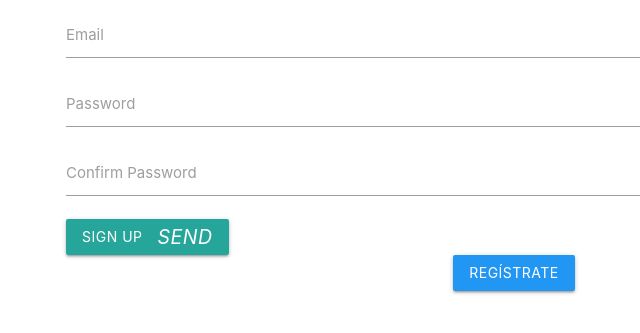
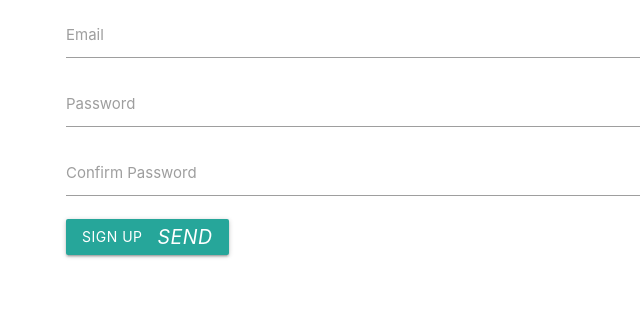
Before and after one commit to Sergiopm44/prueba-despliegue, a plain HTML site: page signup.html in a window 1280 px wide. Shown: the part 173-506 px from the top of the page, without its empty margins (126-766 px from the left). Drawn offline with nearby package versions, Linux system fonts and the light colour scheme.

Commit message:
Cambios 1

```diff
--- a/signup.html
+++ b/signup.html
@@ -30,9 +30,7 @@
             <button class="btn waves-effect waves-light" type="submit" name="action">Sign Up
                 <i class="material-icons right">send</i>
             </button>
-            <div class="container center-align">
-                <a href="signup.html" class="btn waves-effect waves-light blue">Regístrate</a>
-              </div>
+
         </form>
     </div>
 
```
Also changed, not shown: index.html (+3 -0 lines).
